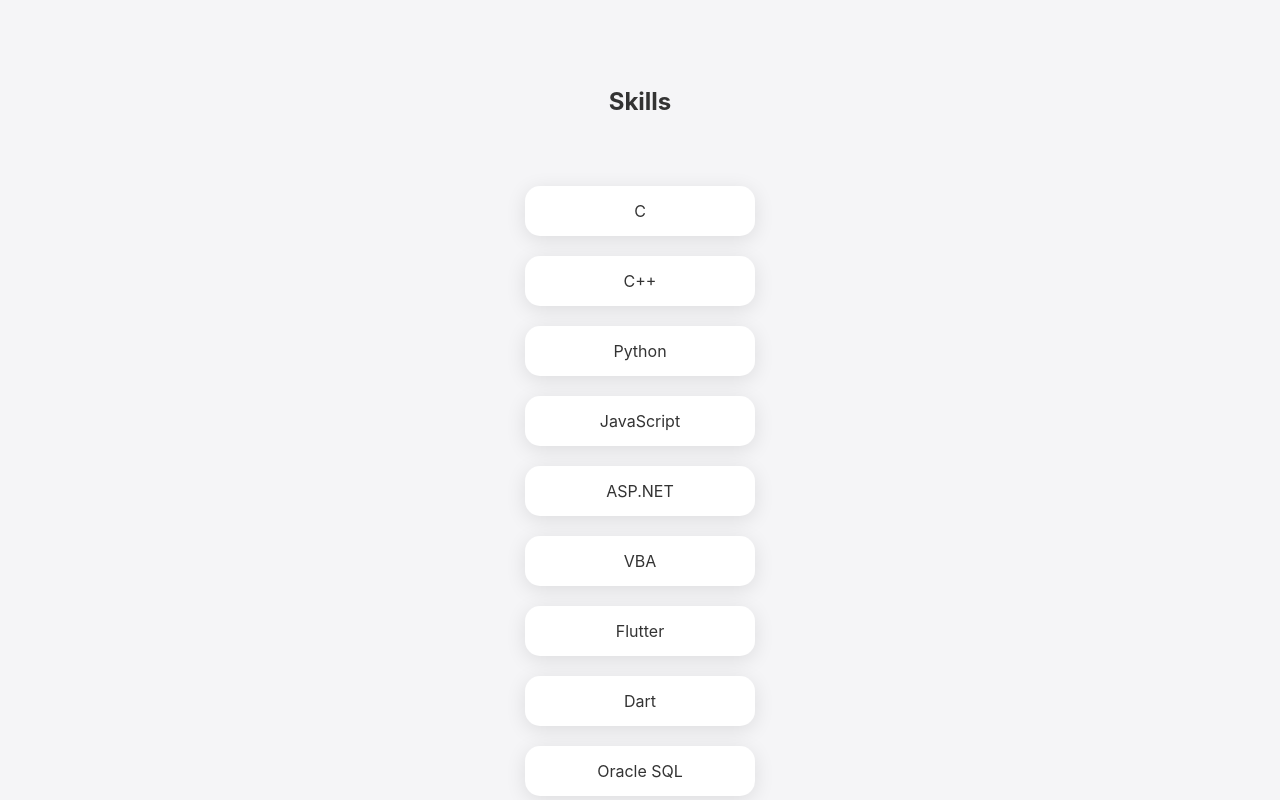
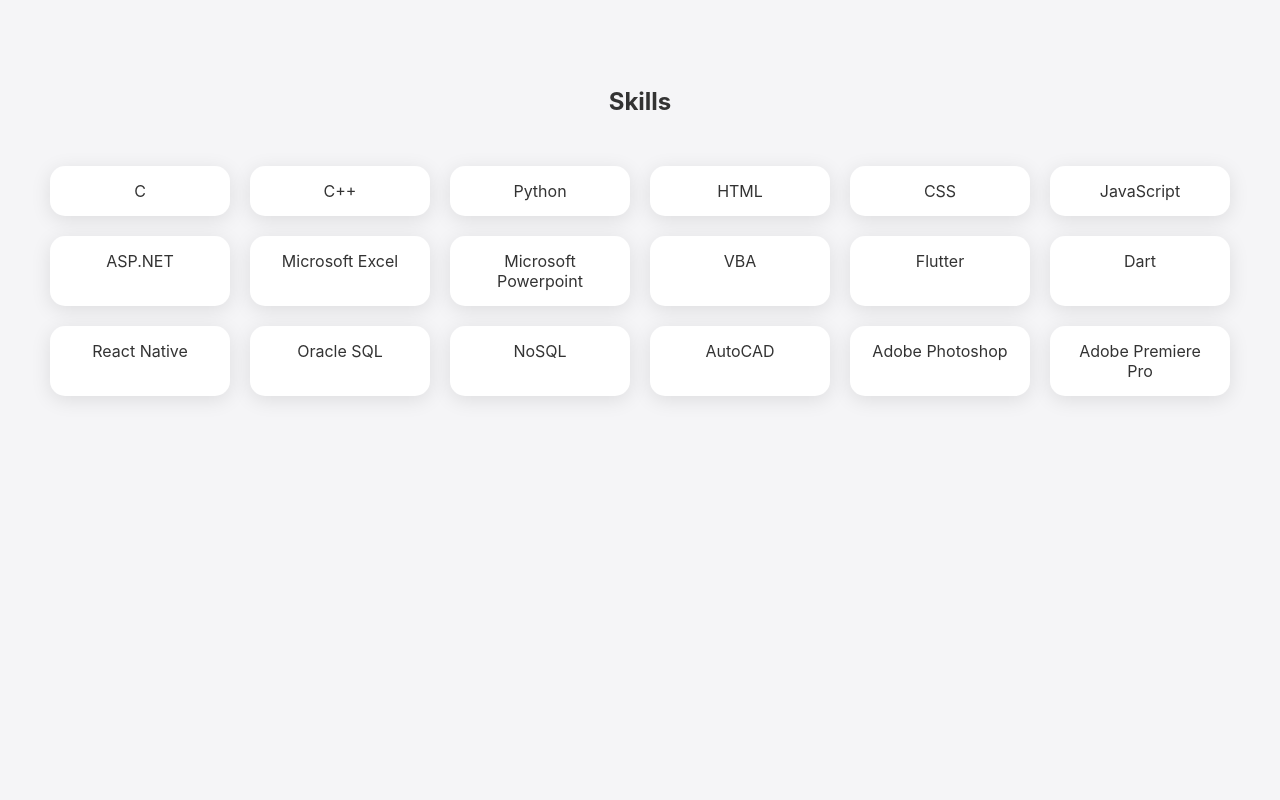
Before and after one commit to iLowLife/resume, a plain HTML site: page test.html in a window 1280 px wide. Shown: the part 2260-3060 px from the top of the page. Drawn offline with Linux system fonts and the light colour scheme.

Commit message:
Update test.html

```diff
--- a/test.html
+++ b/test.html
@@ -120,19 +120,26 @@
             text-align: center;
             padding: 20px;
         }
+        .skills-container {
+            display: flex;
+            flex-wrap: wrap; /* Allow wrapping to the next line */
+            justify-content: center; /* Center the items */
+            margin: 20px 0; /* Add some margin */
+        }
+
         .skill-card {
             background-color: #ffffff;
             border-radius: 15px;
             box-shadow: 0 4px 20px rgba(0, 0, 0, 0.1);
             padding: 15px;
-            margin: 10px;
-            width: 200px; /* Width of the skill card */
+            margin: 10px; /* Margins for spacing between cards */
+            width: 150px; /* Set a consistent width for cards */
             text-align: center;
             transition: height 0.3s ease, line-height 0.3s ease;
         }
         .skill-card:hover {
-            height: 120px; /* Expanded height on hover */
-            line-height: 120px; /* Center text vertically in expanded state */
+            height: 80px; /* Expanded height on hover */
+            line-height: 80px; /* Center text vertically in expanded state */
         }
         .awards-section {
             text-align: center;
@@ -230,15 +237,20 @@
 
 <section class="features">
     <h2>Skills</h2>
-    <div class="features" style="display: flex; flex-wrap: wrap; justify-content: center;">
+    <div class="skills-container">
         <div class="skill-card">C</div>
         <div class="skill-card">C++</div>
         <div class="skill-card">Python</div>
+        <div class="skill-card">HTML</div>
+        <div class="skill-card">CSS</div>
         <div class="skill-card">JavaScript</div>
         <div class="skill-card">ASP.NET</div>
+        <div class="skill-card">Microsoft Excel</div>
+        <div class="skill-card">Microsoft Powerpoint</div>
         <div class="skill-card">VBA</div>
         <div class="skill-card">Flutter</div>
         <div class="skill-card">Dart</div>
+        <div class="skill-card">React Native</div>
         <div class="skill-card">Oracle SQL</div>
         <div class="skill-card">NoSQL</div>
         <div class="skill-card">AutoCAD</div>
```
